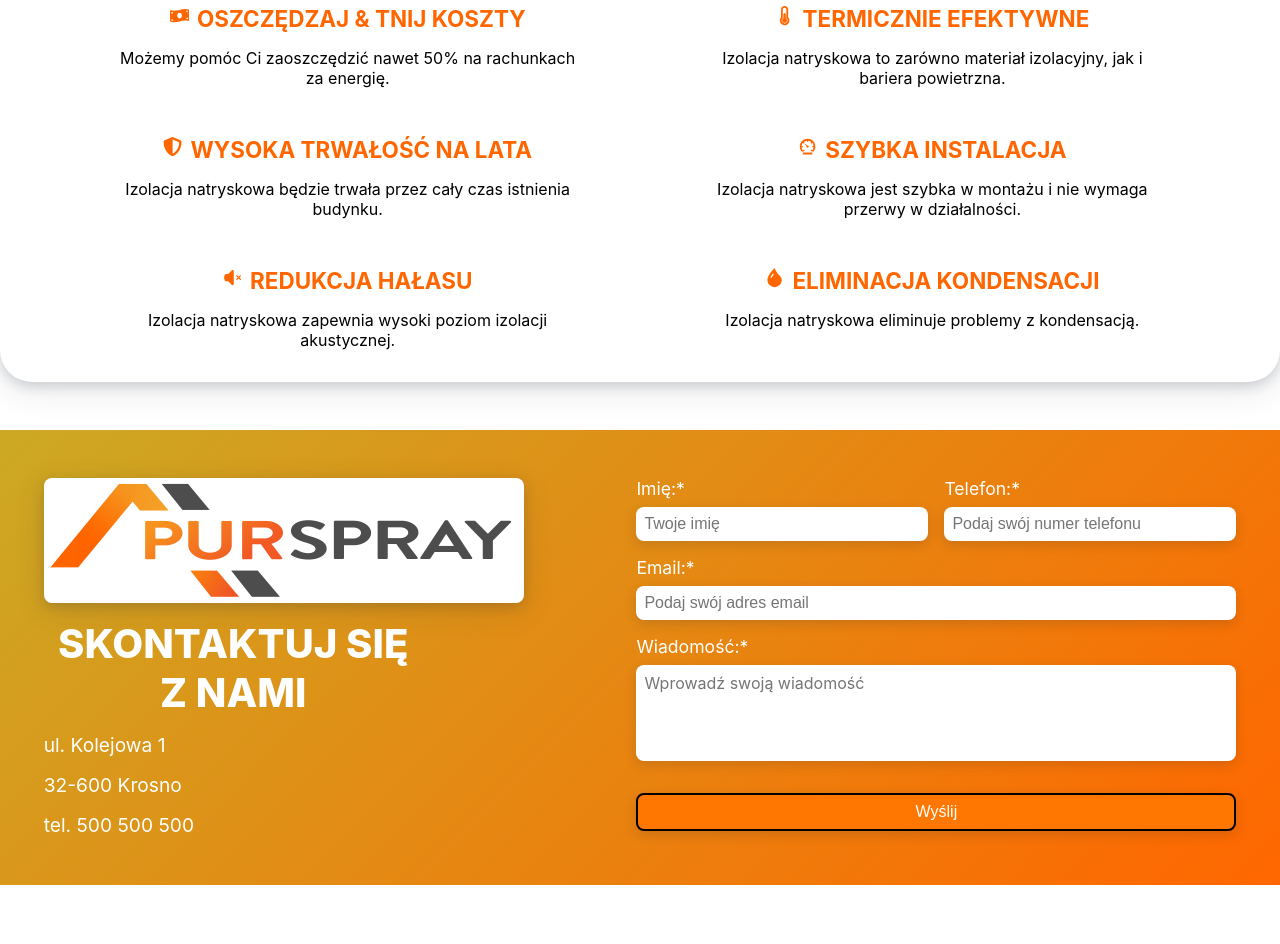
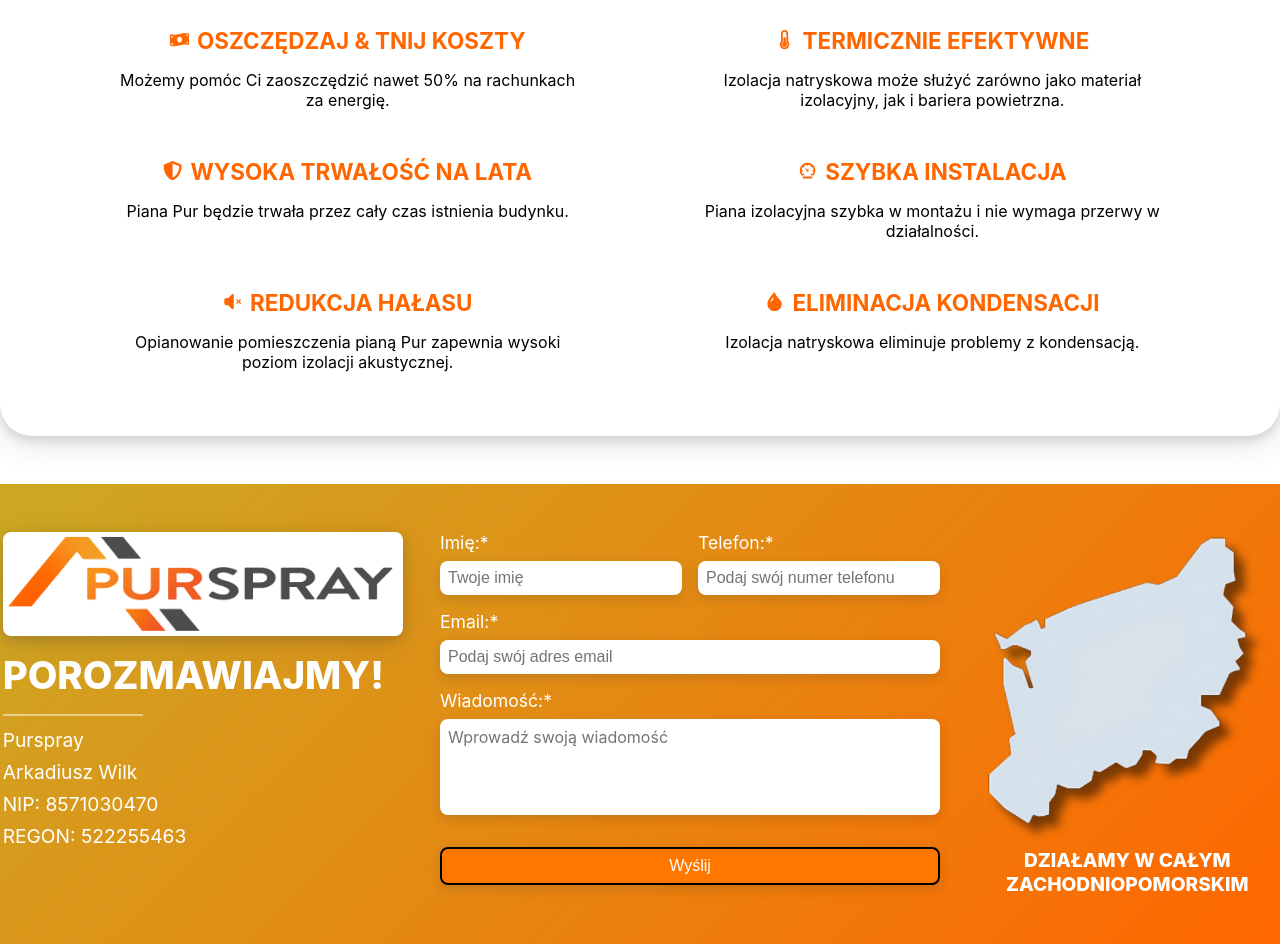
Before and after one commit to clipper-dev/piany-pur, a Next.js app: page / in a window 1280 px wide. Shown: the part 840-1784 px from the top of the page. Before the commit the page ends 1725 px from the top, so only its background shows below. Built offline with nearby package versions, Linux system fonts and the light colour scheme.

Commit message:
Zachodniopomorskie

```diff
--- a/src/components/Features/Features.module.css
+++ b/src/components/Features/Features.module.css
@@ -1,14 +1,17 @@
 .container {
-  margin-top: 3rem;
+  margin-top: 4rem;
   display: flex;
   flex-direction: column;
   align-items: center;
   justify-content: center;
   position: relative;
   z-index: 1;
+  padding: 2rem 0;
+  box-shadow: var(--coolbiej-shadows-lg), var(--coolbiej-shadows-md);
+  border-radius: 2rem;
 }
 .container h2 {
-  font-size: 3rem;
+  font-size: 2.5rem;
   font-weight: 800;
   color: var(--headerAccent);
 }
@@ -27,8 +30,6 @@
   align-items: baseline;
   justify-content: center;
   flex-wrap: wrap;
-  box-shadow: var(--coolbiej-shadows-lg), var(--coolbiej-shadows-md);
-  border-radius: 2rem;
 }
 .feature {
   display: flex;
@@ -51,7 +52,7 @@
   margin-bottom: 1rem;
   display: flex;
   flex-direction: row;
-  align-items: center;
+  align-items: flex-end;
   justify-content: center;
   gap: 0.5rem;
   color: var(--accent);
--- a/src/components/Features/index.tsx
+++ b/src/components/Features/index.tsx
@@ -29,8 +29,8 @@ export default function Features() {
   }
   return (
     <div className={styles.container}>
+        <h2>CO WYRÓŻNIA IZOLACJĘ PIANĄ PUR?</h2>
       <div className={styles.features}>
-        <h2>Co wyróżnia pianowanie Purspray?</h2>
         {features.map((feature, index) => (
           <div key={index} className={styles.feature}>
             <div className={styles.featureHeader}>
--- a/src/components/Footer/Footer.module.css
+++ b/src/components/Footer/Footer.module.css
@@ -6,12 +6,32 @@
     align-items: center;
     padding: 3rem 0;
 }
+.content > div {
+}
+.content {
+    width: min(var(--coolbiej-sizes-container-xl), 100%);
+    display: flex;
+    flex-direction: row;
+    align-items: flex-start;
+    justify-content: space-around;
+    gap: 2rem;
+    flex-wrap: wrap;
+}
+@media screen and (max-width: 600px) {
+    .content {
+        display: flex;
+        flex-direction: column;
+        align-items: center;
+        justify-content: center;
+    }
+}
 .left {
     display: flex;
     flex-direction: column;
     align-items: flex-start;
     justify-content: center;
     gap: 1rem;
+    width: min(400px, 95%);
 }
 @media screen and (max-width: 600px) {
     .left {
@@ -21,34 +41,33 @@
         justify-content: center;
     }
 }
+.logo {
+    width: 100%;
+    aspect-ratio: 192/50;
+    position: relative;
+    background-color: white;
+    border-radius: 0.5rem;
+    box-shadow: var(--coolbiej-shadows-md), var(--coolbiej-shadows-lg);
+}
 
 .left h3 {
-    font-size: 2.5rem;
+    font-size: 2.4rem;
     font-weight: 800;
     color: white;
-    text-align: center;
-    max-width: 75%;
 }
 .left p {
     font-size: 1.2rem;
     font-weight: 400;
     color: white;
+    line-height: 1rem;
 }
-.content {
-    width: min(var(--coolbiej-sizes-container-xl), 100%);
-    display: flex;
-    flex-direction: row;
-    align-items: flex-start;
-    justify-content: space-around;
+.line {
+    width: 35%;
+    height: 2px;
+    background: white;
+    opacity: 0.5;
 }
-@media screen and (max-width: 600px) {
-    .content {
-        display: flex;
-        flex-direction: column;
-        align-items: center;
-        justify-content: center;
-    }
-}
+
 .inputField {
     width: 100%;
     display: flex;
@@ -57,8 +76,9 @@
     justify-content: center;
     gap: 0.5rem;
 }
-.right {
-    width: min(600px, 90%);
+
+.middle {
+    width: min(500px, 95%);
     display: flex;
     flex-direction: column;
     align-items: flex-start;
@@ -132,11 +152,27 @@
     box-shadow: var(--coolbiej-shadows-md);
     transform: scale(1);
 }
-.logo {
-    width: min(500px, 95%);
-    aspect-ratio: 192/50;
+
+
+
+.right {
+    width: min(300px, 95%);
+    display: flex;
+    flex-direction: column;
+    align-items: center;
+    justify-content: center;
+    gap: 1rem;
+}
+.right h3 {
+    font-size: 1.2rem;
+    font-weight: 800;
+    color: white;
+    width: min-content;
+    text-align: center;
+}
+.zachodniopomorskie {
     position: relative;
-    background-color: white;
-    border-radius: 0.5rem;
-    box-shadow: var(--coolbiej-shadows-md), var(--coolbiej-shadows-lg);
+    width: 100%;
+    aspect-ratio: 1/1;
+    filter: drop-shadow(10px 10px 5px rgba(0, 0, 0, 0.5));
 }
--- a/src/components/Footer/index.tsx
+++ b/src/components/Footer/index.tsx
@@ -10,12 +10,14 @@ export default function Footer() {
           <div className={styles.logo}>
             <Image src={"/res/logo.png"} alt={`Purspray logo`} fill />
           </div>
-          <h3>SKONTAKTUJ SIĘ Z NAMI</h3>
-          <p>ul. Kolejowa 1</p>
-          <p>32-600 Krosno</p>
-          <p>tel. 500 500 500</p>
+          <h3>POROZMAWIAJMY!</h3>
+          <div className={styles.line}></div>
+          <p>Purspray</p>
+          <p>Arkadiusz Wilk</p>
+          <p>NIP: 8571030470</p>
+          <p>REGON: 522255463</p>
         </div>
-        <div className={styles.right}>
+        <div className={styles.middle}>
           <div className={styles.topForm}>
             <div className={styles.inputField}>
               <div className={styles.label}>Imię:*</div>
@@ -39,6 +41,16 @@ export default function Footer() {
           </div>
           <button className={styles.button}>Wyślij</button>
         </div>
+        <div className={styles.right}>
+            <div className={styles.zachodniopomorskie}>
+              <Image
+                src={"/res/images/zach.png"}
+                alt={`Zachodniopomorskie logo`}
+                fill
+                />
+              </div>
+                <h3>DZIAŁAMY W CAŁYM ZACHODNIOPOMORSKIM</h3>
+          </div>
       </div>
     </div>
   );
--- a/src/data/features.ts
+++ b/src/data/features.ts
@@ -13,25 +13,25 @@ const features: Feature[] = [
     },
     {
         name: 'TERMICZNIE EFEKTYWNE',
-        description: 'Izolacja natryskowa to zarówno materiał izolacyjny, jak i bariera powietrzna.',
+        description: 'Izolacja natryskowa może służyć zarówno jako materiał izolacyjny, jak i bariera powietrzna.',
         icon: 'thermometer',
         link: '/#'
     },
     {
         name: 'WYSOKA TRWAŁOŚĆ NA LATA',
-        description: 'Izolacja natryskowa będzie trwała przez cały czas istnienia budynku.',
+        description: 'Piana Pur będzie trwała przez cały czas istnienia budynku.',
         icon: 'life',
         link: '/#'
     },
     {
         name: 'SZYBKA INSTALACJA',
-        description: 'Izolacja natryskowa jest szybka w montażu i nie wymaga przerwy w działalności.',
+        description: 'Piana izolacyjna szybka w montażu i nie wymaga przerwy w działalności.',
         icon: 'fast',
         link: '/#'
     },
     {
         name: 'REDUKCJA HAŁASU',
-        description: 'Izolacja natryskowa zapewnia wysoki poziom izolacji akustycznej.',
+        description: 'Opianowanie pomieszczenia pianą Pur zapewnia wysoki poziom izolacji akustycznej.',
         icon: 'sound',
         link: '/#'
     },
```
Also changed, not shown: public/res/images/zach.png (added).
